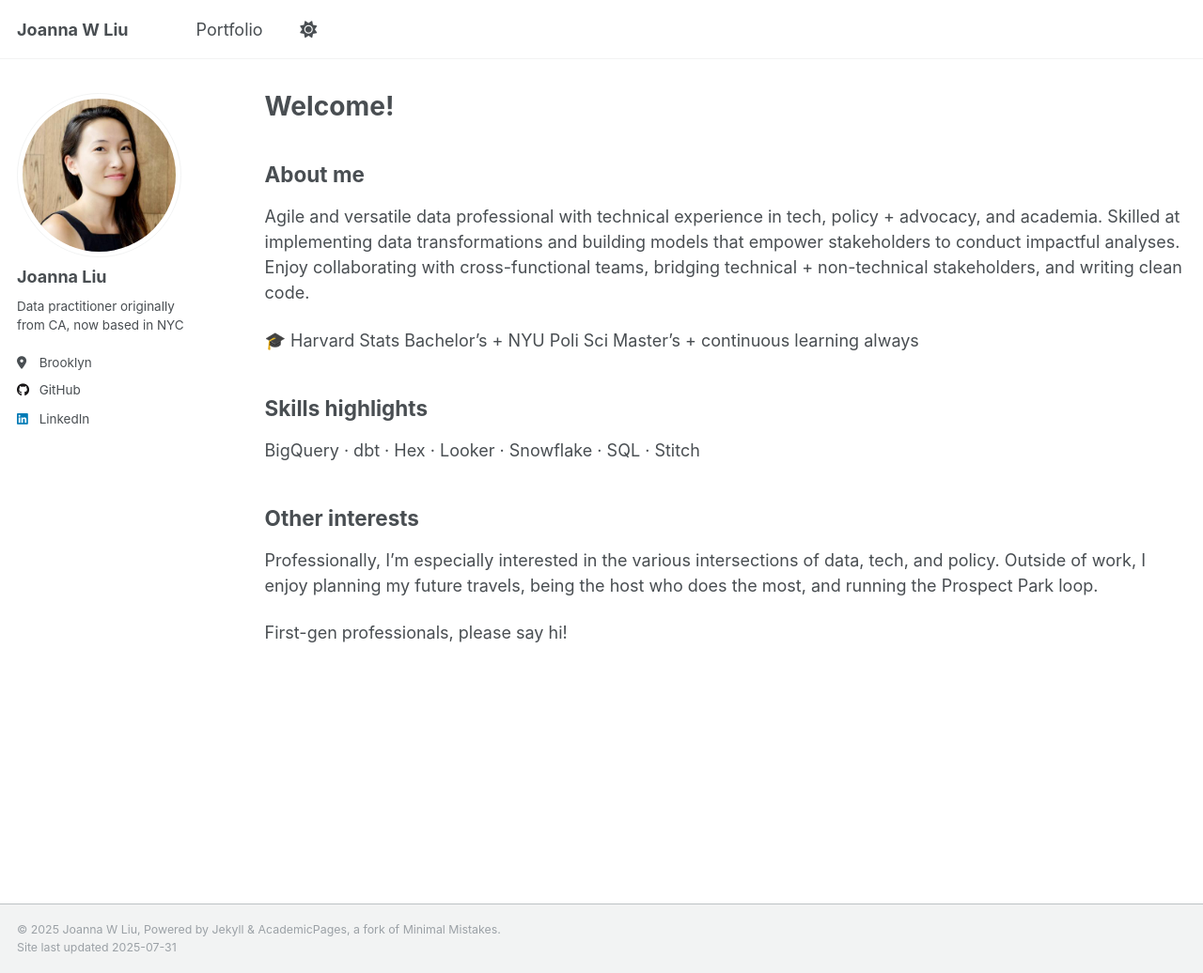
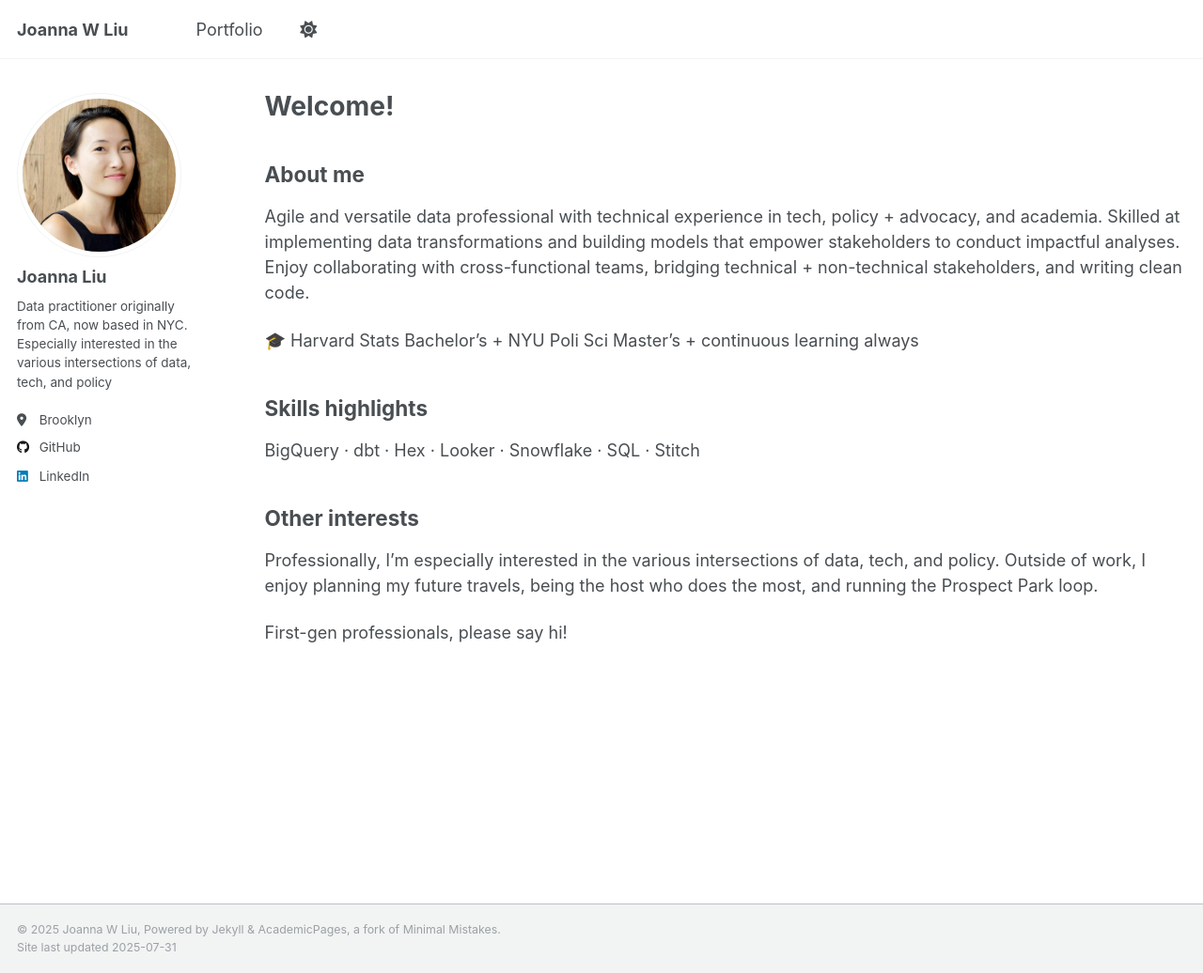
Before and after one commit to joannawliu/joannawliu.github.io, a Jekyll site: the page built from _pages/about.md, in a window 1280 px wide and 1036 px high. Shown: the whole window at 94% size. Built offline with Jekyll 4.4.1, drawn with Linux system fonts in a browser that asks for light colours; a script that is not in the unit is left out.

Commit message:
Update _config.yml with bio

```diff
--- a/_config.yml
+++ b/_config.yml
@@ -25,7 +25,7 @@ author:
   avatar           : "profile.png"
   name             : "Joanna Liu"
   pronouns         : # example: "she/her"
-  bio              : "Data practitioner originally from CA, now based in NYC"
+  bio              : "Data practitioner originally from CA, now based in NYC. Especially interested in the various intersections of data, tech, and policy"
   location         : "Brooklyn"
   employer         : # "Red Brick University"
   uri              : # URL
```
